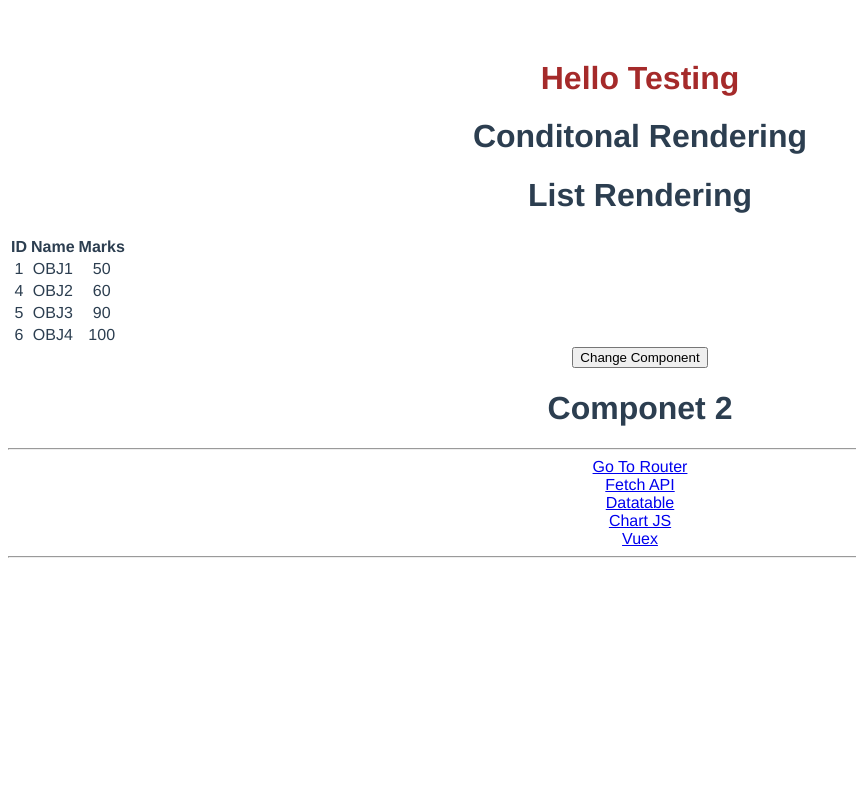
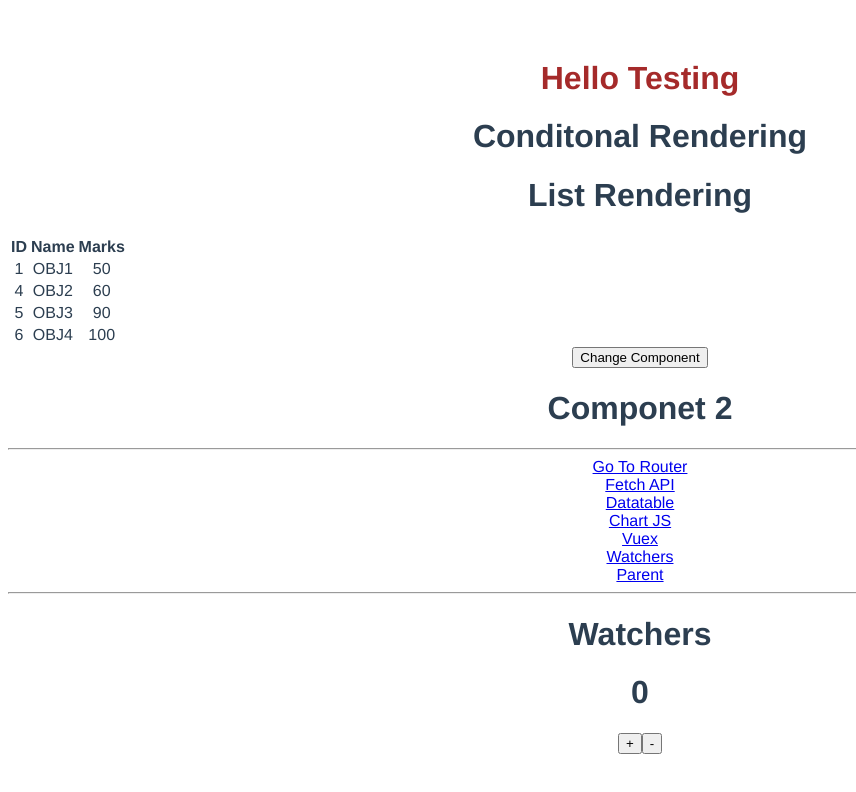
Before and after one commit to flexibrainsglobal/VueJs_Bootcamp, a Vue app in the folder firstproject/: page /watchers in a window 1280 px wide. Shown: the top 792 px of the page, without its empty margins (0-856 px from the left). Built offline with nearby package versions, Linux system fonts and the light colour scheme; no server answers.

Commit message:
Watchers

```diff
--- a/firstproject/package.json
+++ b/firstproject/package.json
@@ -21,6 +21,7 @@
     "vue": "^3.0.0",
     "vue-chartjs": "^3.5.1",
     "vue-router": "^4.0.11",
+    "vue-template-compiler": "^2.6.14",
     "vuex": "^4.0.2"
   },
   "devDependencies": {
--- a/firstproject/src/App.vue
+++ b/firstproject/src/App.vue
@@ -9,7 +9,9 @@
     <router-link to="/fetchapi">Fetch API</router-link><br/>
     <router-link to="/datatable">Datatable</router-link><br/>
     <router-link to="/chart">Chart JS</router-link><br/>
-    <router-link to="/vuex">Vuex</router-link>
+    <router-link to="/vuex">Vuex</router-link><br>
+    <router-link to="/watchers">Watchers</router-link><br>
+    <router-link to="/parent">Parent</router-link>
     <hr>
     <router-view></router-view>
 </div>
--- /dev/null
+++ b/firstproject/src/components/watchers.vue
@@ -0,0 +1,31 @@
+<template>
+    <div>
+        <h1>Watchers</h1>
+        <h1>{{count}}</h1>
+        <button @click="count=count+1"> + </button>
+        <button @click="count=count-1"> - </button>
+    </div>
+</template>
+<script>
+export default {
+    name:"Watcher",
+    data() {
+        return {
+            count:0
+        }
+    },
+    watch:{
+        count(val){
+            if(val>5){
+                alert("Value is 5")
+            }
+
+        }
+    }
+
+
+}
+</script>
+<style lang="">
+
+</style>
--- a/firstproject/src/router/index.js
+++ b/firstproject/src/router/index.js
@@ -4,6 +4,7 @@ import FetchApi from "../components/apiFetch.vue"
 import Datatable from "../components/datatable.vue"
 import Chart from "../components/Chart.vue"
 import Vuex from "../components/vuex.vue"
+import Watchers from "../components/watchers.vue"
 const routes = [
     {
         path:"/firstroute",
@@ -29,6 +30,11 @@ const routes = [
         path:"/vuex",
         name:"Vuex",
         component:Vuex
+    },
+    {
+        path:"/watchers",
+        name:"Watchers",
+        component:Watchers
     }
 ]
 
```
Also changed, not shown: 1 other file (tests, documents, lock files or other folders).
